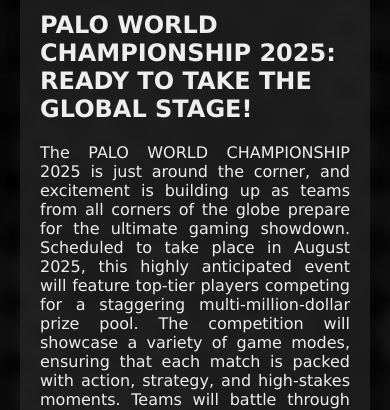
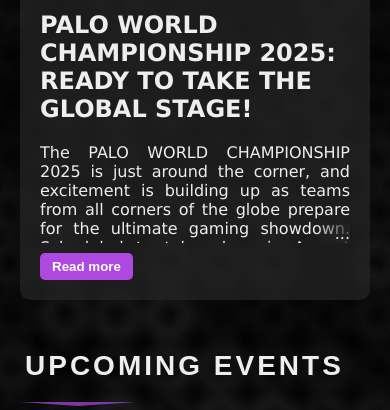
Before and after one commit to fancesatria/palorant, a plain HTML site: page Website/Pages/news.html in a window 390 px wide. Shown: the part 227-637 px from the top of the page. Drawn offline with Linux system fonts and the light colour scheme; a web font is replaced by a local one.

Commit message:
edit news

```diff
--- a/Website/CSS/news-style.css
+++ b/Website/CSS/news-style.css
@@ -239,12 +239,14 @@
     position: fixed;
     z-index: 999;
     padding-top: 100px;
+    padding-bottom: 50px;
     left: 0;
     top: 0;
     width: 100%;
     height: 100%;
     overflow: auto;
     background-color: rgba(0,0,0,0.6);
+
 }
 
 .modal-content {
@@ -299,6 +301,33 @@
     .more-news {
         padding: 10px;
     }
+
+    .main-article p.collapsed {
+        max-height: 100px;
+        overflow: hidden;
+        position: relative;
+    }
+
+    .main-article p.collapsed::after {
+        content: '...';
+        position: absolute;
+        bottom: 0;
+        right: 0;
+        background: linear-gradient(to right, transparent, rgba(37, 37, 37, 0.7) 80%);
+        padding-left: 20px;
+    }
+
+    .btn-read-more {
+        display: inline-block;
+        margin-top: 10px;
+        background-color: var(--secondary-color);
+        color: white;
+        border: none;
+        padding: 6px 12px;
+        border-radius: 5px;
+        cursor: pointer;
+        font-weight: bold;
+    }
 }
 
 @media screen and (min-width: 768px) and (max-width: 834px) {
--- a/Website/JS/news-script.js
+++ b/Website/JS/news-script.js
@@ -15,3 +15,17 @@ window.onclick = function (event) {
       modal.style.display = "none";
     }
 }
+
+document.addEventListener('DOMContentLoaded', function () {
+    const para = document.querySelector('.main-article p');
+    const button = document.getElementById('readMoreBtn');
+
+    if (window.innerWidth <= 768) {
+      para.classList.add('collapsed');
+    }
+
+    button.addEventListener('click', function () {
+      para.classList.toggle('collapsed');
+      button.textContent = para.classList.contains('collapsed') ? 'Read more' : 'Show less';
+    });
+  });
--- a/Website/Pages/news.html
+++ b/Website/Pages/news.html
@@ -272,6 +272,8 @@
           up as teams from all corners of the globe prepare for the ultimate gaming showdown.
           Scheduled to take place in August 2025, this highly anticipated event will feature
           top-tier players competing for a staggering multi-million-dollar prize pool.
+
+          <br><br>
           The competition will showcase a variety of game modes, ensuring that each match is
           packed with action, strategy, and high-stakes moments. Teams will battle through regional
           qualifiers, leading to an epic final where the best of the best will face off for the crown.
@@ -284,11 +286,7 @@
           developer panels, and exclusive in-game rewards for viewers. Fans attending in person can look forward to
           interactive booths, meet-and-greet sessions with professional players, and hands-on previews of upcoming content.
           The event aims to celebrate not just the competitive side of gaming, but also the vibrant community that makes the scene come alive.
-          <br><br>
 
-          Organizers have hinted at several surprise announcements, including potential new agents, maps, and gameplay updates to be revealed
-          during the finals. With partnerships from top brands and streaming platforms, the PALO WORLD CHAMPIONSHIP 2025 is shaping up to be a
-          historic moment in the world of esports. Get ready to witness the future of competitive gaming — one match at a time.
         </p>
       </div>
     </div>
```
